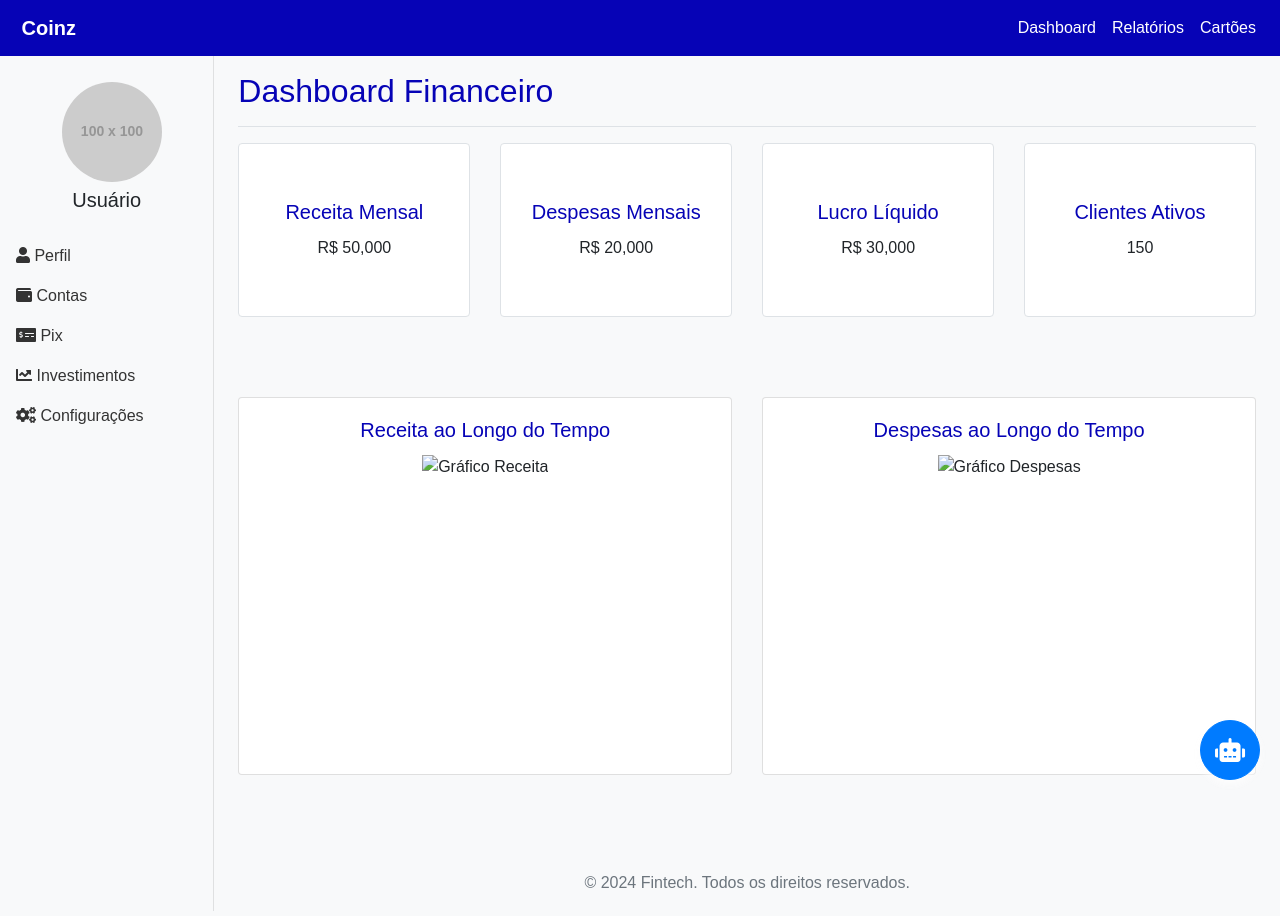
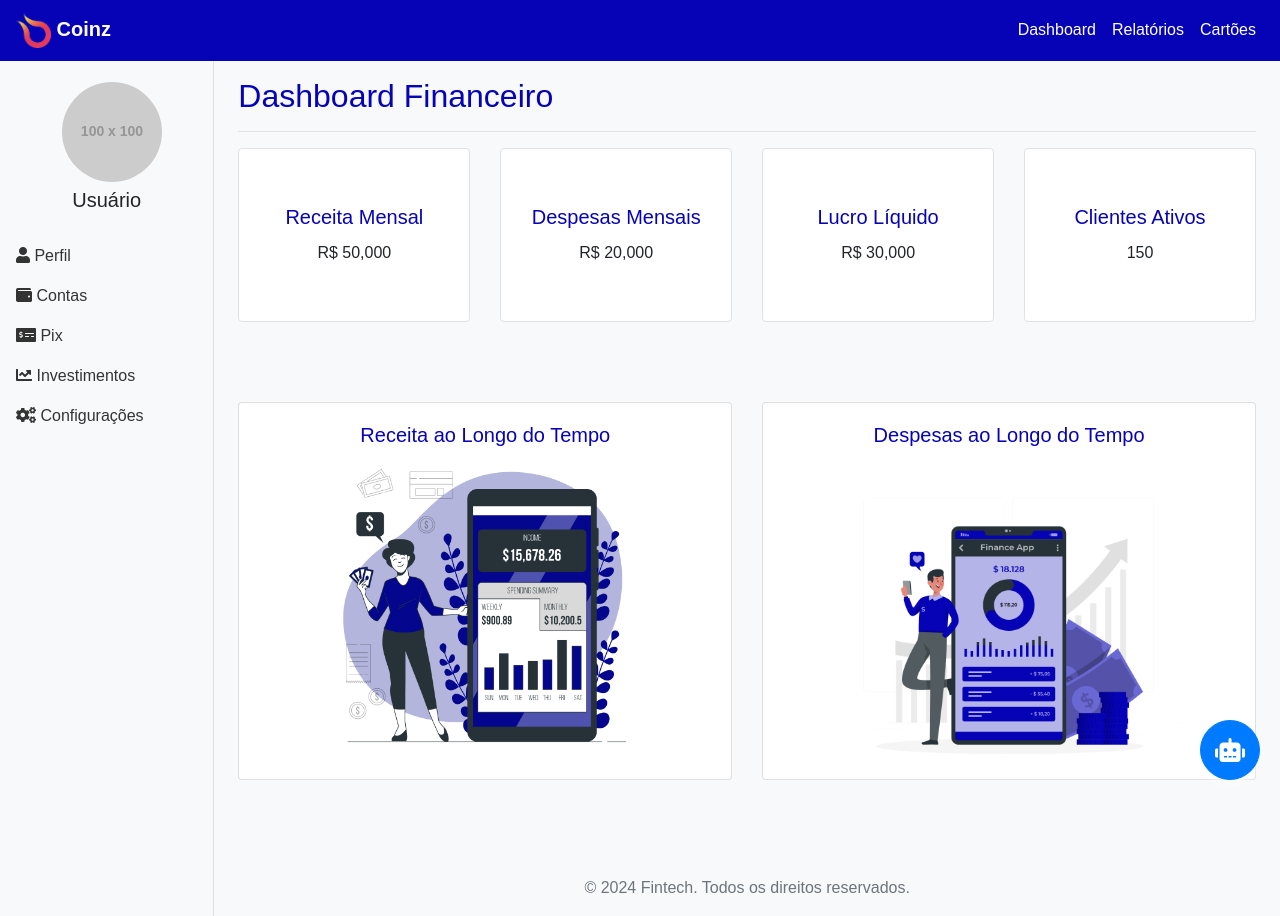
Before and after one commit to DennisSanches/Fintech, a plain HTML site: page index.html in a window 1280 px wide. Drawn offline with nearby package versions, Linux system fonts and the light colour scheme; placeholder pictures from the web are drawn by us.

Commit message:
adicionando fotos

```diff
--- a/index.html
+++ b/index.html
@@ -12,7 +12,7 @@
 <body>
     <nav class="navbar navbar-expand-lg navbar-light bg-primary">
         <a class="navbar-brand text-white" href="#">
-            <img src="" style="width: 35px;"></img> Coinz
+            <img src="icones_logos/logo.png" style="width: 35px;"></img> Coinz
         </a>
         <button class="navbar-toggler border bg-light" type="button" data-toggle="collapse" data-target="#navbarNav"
             aria-controls="navbarNav" aria-expanded="false" aria-label="Toggle navigation">
@@ -114,7 +114,7 @@
                             <div class="card-body">
                                 <h5 class="card-title text-primary">Receita ao Longo do Tempo</h5>
                                 <div id="revenue-chart" style="height: 300px;">
-                                    <img class="img-fluid " src="" alt="Gráfico Receita" style="height: 100%;">
+                                    <img class="img-fluid " src="icones_logos/Finance app-bro.png" alt="Gráfico Receita" style="height: 100%;">
                                 </div>
                             </div>
                         </div>
@@ -124,7 +124,7 @@
                             <div class="card-body">
                                 <h5 class="card-title text-primary">Despesas ao Longo do Tempo</h5>
                                 <div id="expense-chart" style="height: 300px;">
-                                    <img class="img-fluid" src="" alt="Gráfico Despesas" style="height: 115%;">
+                                    <img class="img-fluid" src="icones_logos/Finance app-rafiki.png" alt="Gráfico Despesas" style="height: 115%;">
                                 </div>
                             </div>
                         </div>
```
